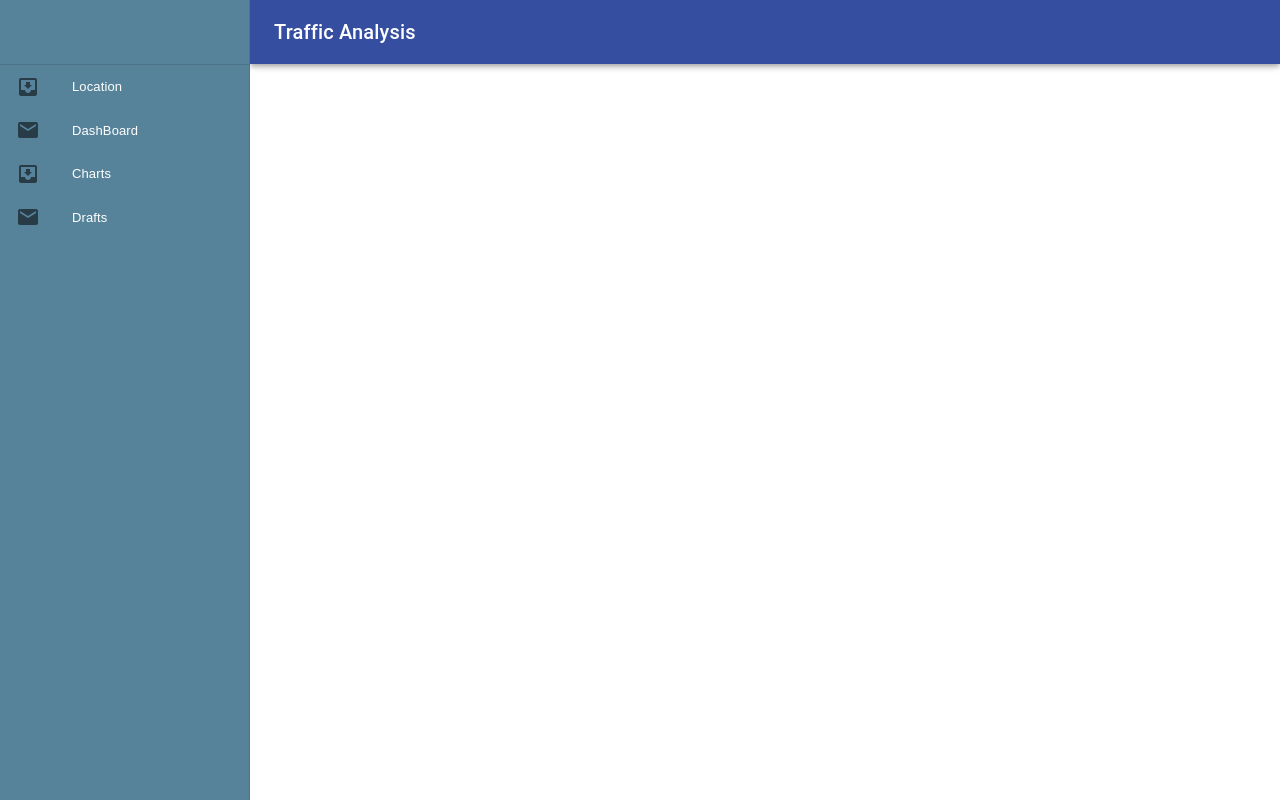
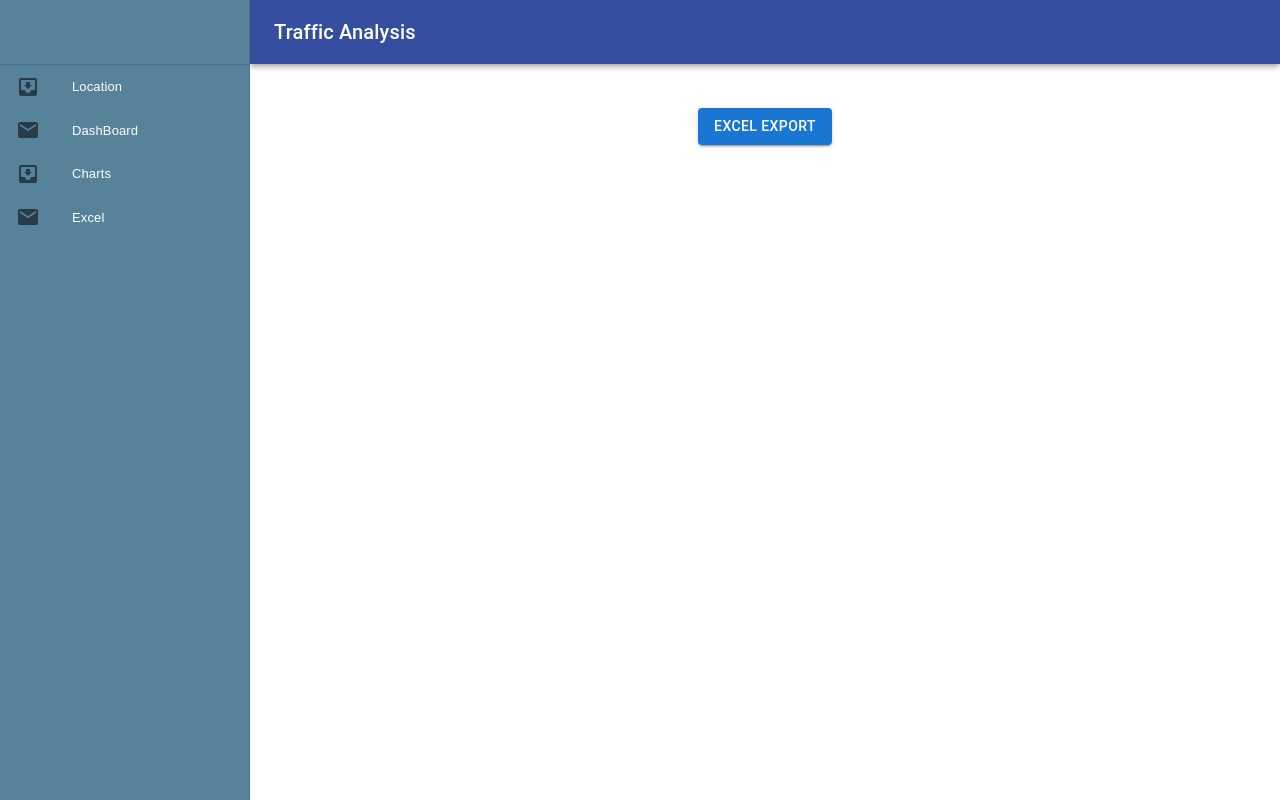
Before and after one commit to sharuksk/GeoLocation, a React (Create React App) app: page /excel in a window 1280 px wide. Built offline with nearby package versions, Linux system fonts and the light colour scheme.

Commit message:
Excel export feature added

```diff
--- a/package.json
+++ b/package.json
@@ -10,6 +10,7 @@
     "@mui/styled-engine-sc": "^6.0.0-alpha.18",
     "@mui/x-charts": "^7.1.0",
     "@mui/x-data-grid": "^7.1.1",
+    "@mui/x-data-grid-generator": "^7.1.1",
     "@mui/x-date-pickers": "^7.1.0",
     "@react-google-maps/api": "^2.19.3",
     "@tensorflow/tfjs": "^4.17.0",
@@ -18,6 +19,7 @@
     "@testing-library/user-event": "^13.5.0",
     "bootstrap": "^5.3.3",
     "buffer": "^6.0.3",
+    "file-saver": "^2.0.5",
     "firebase": "^10.10.0",
     "fs": "^0.0.1-security",
     "multiselect-react-dropdown": "^2.0.25",
@@ -31,6 +33,7 @@
     "react-scripts": "5.0.1",
     "redux": "^5.0.1",
     "sass": "^1.72.0",
+    "sheetjs-style": "^0.15.8",
     "styled-components": "^6.1.8",
     "web-vitals": "^2.1.4"
   },
--- a/src/COMPONENT/dashBoard.js
+++ b/src/COMPONENT/dashBoard.js
@@ -7,7 +7,9 @@ import './dashBoard.css'
 import {linkNode} from "../nodelink";
 import axios from "axios";
 import FileBase64 from "react-file-base64";
-import { DataGrid } from '@mui/x-data-grid';
+import { DataGrid, GridToolbar  } from '@mui/x-data-grid';
+import { useDemoData } from '@mui/x-data-grid-generator';
+import ExportExcel from './excel'
 
 export default function DashBoard () {
   const [base, setBase] = useState("");
@@ -106,6 +108,12 @@ export default function DashBoard () {
       setValue(event.target.value);
       };
 
+      const { data, loading } = useDemoData({
+        dataSet: 'Commodity',
+        rowLength: 4,
+        maxColumns: 6,
+      });
+
   return (
     <>
         <table>
@@ -162,7 +170,7 @@ export default function DashBoard () {
                 }}
                 pageSizeOptions={[5, 10]}
                 checkboxSelection
-            />
+                loading={loading} slots={{ toolbar: GridToolbar }}/>
         </div>
         {/* <div className="box">
             <h2 className="header">
--- /dev/null
+++ b/src/COMPONENT/excel.js
@@ -0,0 +1,33 @@
+
+import React from "react";
+import Button from '@mui/material/Button';
+import * as FileSaver from 'file-saver';
+import XLSX from 'sheetjs-style';
+import { Tooltip } from '@mui/material';
+
+
+const ExportExcel =
+({ excelData, fileName}) => {
+const fileType='application/vnd.openxmlformats-officedocument.spreadsheetml.sheet; charset=UTF-8'
+const fileExtension =  '.xlsx';
+
+const exportToExcel = async () => {
+    const ws = XLSX.utils.json_to_sheet(excelData);
+    const wb = {Sheets: { 'data': ws}, SheetNames: ['data'] };
+    const excelBuffer = XLSX.write(wb, {bookType: 'xlsx', type: 'array' });
+    const data= new Blob([excelBuffer], { type: fileType });
+    FileSaver.saveAs(data, fileName + fileExtension);
+    }
+return(
+    <>
+    <Tooltip title="Excel Export">
+        <Button variant="contained"
+            onclick={(e)=> exportToExcel(fileName)} color="primary"
+            style={{ cursor: "pointer", fontSize: 14 }}
+        >Excel Export
+        </Button>
+        </Tooltip>
+    </>
+)
+}
+export default ExportExcel;
--- a/src/COMPONENT/fileArea.js
+++ b/src/COMPONENT/fileArea.js
@@ -26,6 +26,7 @@ import {
 import DashBoard from './dashBoard'
 import Chart from './chart'
 import MyMap from './map'
+import ExportExcel from './excel'
 
 
 
@@ -56,7 +57,7 @@ export default function FileArea(props) {
       <Toolbar />
       <Divider />
       <List>
-        {['Location', 'DashBoard', 'Charts', 'Drafts'].map((text, index) => (
+        {['Location', 'DashBoard', 'Charts', 'Excel'].map((text, index) => (
           <ListItem key={text} disablePadding
             onClick={() => {
                 if (text === "Location") {
@@ -65,8 +66,8 @@ export default function FileArea(props) {
                 navigate("./dashboard");
                 } else if (text === "Charts") {
                 navigate("./reports");
-                } else if (text === "Drafts") {
-                navigate("./drafts");
+                } else if (text === "Excel") {
+                navigate("./excel");
                 }
             }}
             >
@@ -157,6 +158,7 @@ export default function FileArea(props) {
                 <Route path="/location" element={<MyMap/>} />
                 <Route path="/dashboard" element={<DashBoard/>} />
                 <Route path="/reports" element={<Chart/>} />
+                <Route path="/excel" element={<ExportExcel/>} />
             </Routes>
         </Typography>
       </Box>
```
Also changed, not shown: 1 other file (tests, documents, lock files or other folders).
